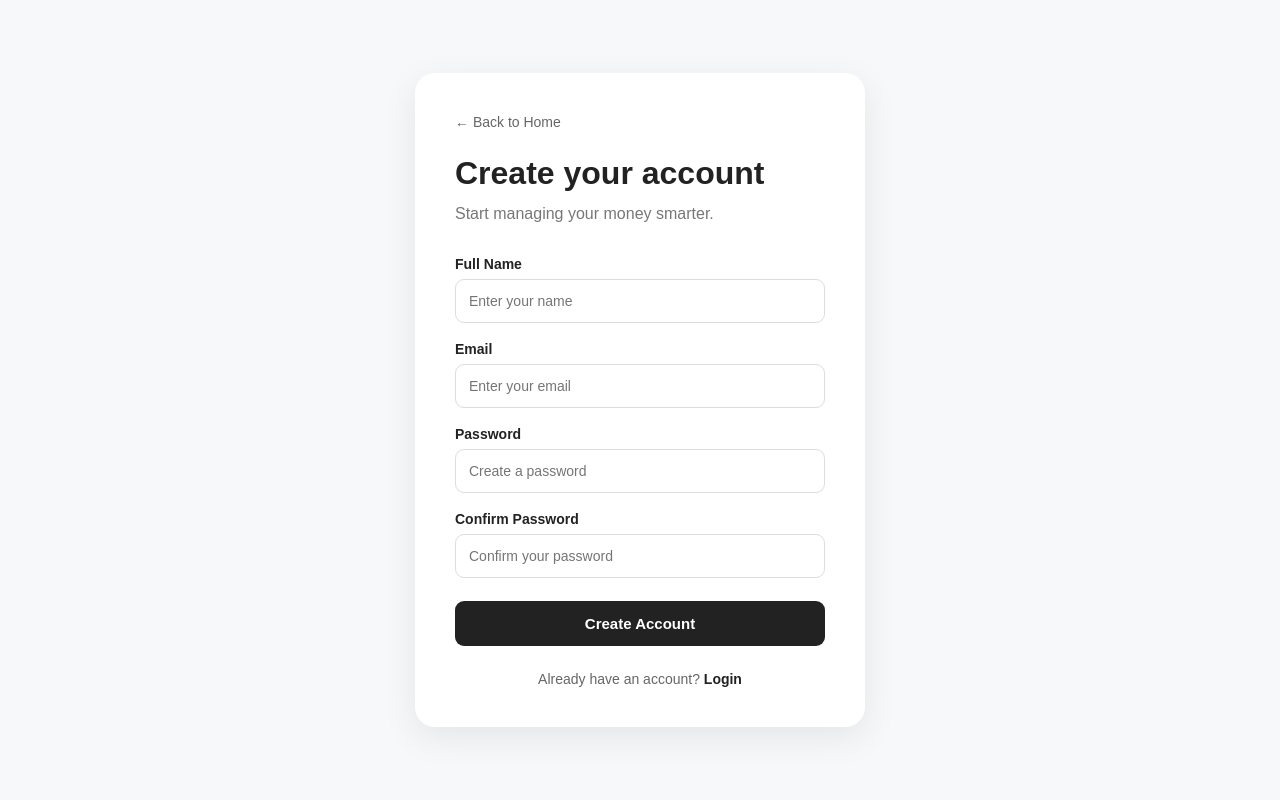
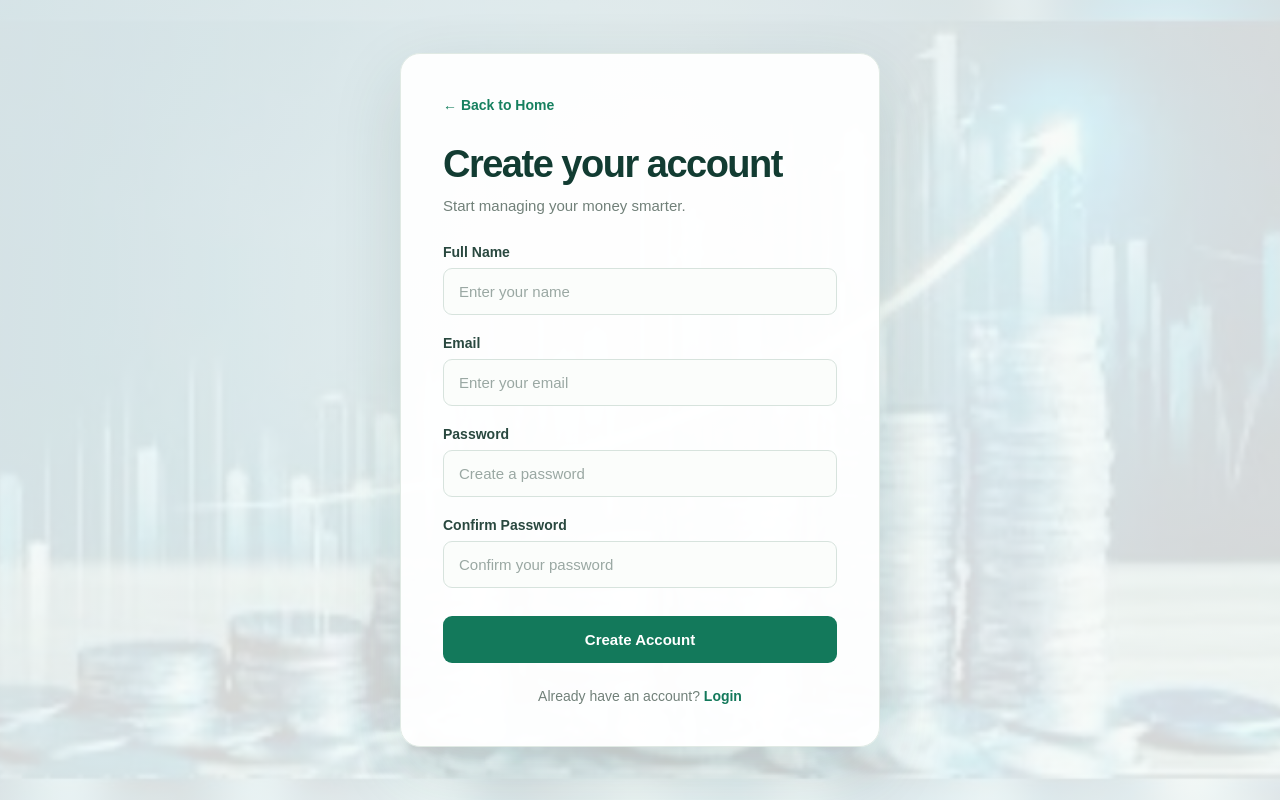
Before and after one commit to Akshatha722/expense-tracker, a website: page client/register.html in a window 1280 px wide. Drawn offline with Linux system fonts and the light colour scheme.

Commit message:
designed register page

```diff
--- /dev/null
+++ b/client/register.css
@@ -0,0 +1,169 @@
+* {
+    margin: 0;
+    padding: 0;
+    box-sizing: border-box;
+}
+
+body {
+    font-family: Arial, Helvetica, sans-serif;
+    min-height: 100vh;
+    color: #173b32;
+
+    background:
+        linear-gradient(
+            rgba(248, 250, 247, 0.86),
+            rgba(248, 250, 247, 0.86)
+        ),
+        url("images/bg.jpg");
+
+    background-size: cover;
+    background-position: center;
+    background-attachment: fixed;
+}
+
+/* PAGE */
+
+.auth-page {
+    min-height: 100vh;
+    display: flex;
+    align-items: center;
+    justify-content: center;
+    padding: 50px 20px;
+}
+
+/* CARD */
+
+.auth-card {
+    width: 100%;
+    max-width: 480px;
+    padding: 42px;
+    background: rgba(255, 255, 255, 0.94);
+    border: 1px solid #e0eae4;
+    border-radius: 20px;
+    box-shadow: 0 25px 70px rgba(25, 70, 55, 0.14);
+}
+
+/* BACK LINK */
+
+.back-link {
+    display: inline-block;
+    margin-bottom: 30px;
+    color: #16805f;
+    text-decoration: none;
+    font-size: 14px;
+    font-weight: 700;
+}
+
+.back-link:hover {
+    color: #0f624a;
+}
+
+/* HEADING */
+
+.auth-card h1 {
+    color: #123c32;
+    font-size: 38px;
+    line-height: 1.15;
+    letter-spacing: -1.5px;
+    margin-bottom: 10px;
+}
+
+.auth-subtitle {
+    color: #718079;
+    font-size: 15px;
+    margin-bottom: 30px;
+}
+
+/* FORM */
+
+.form-group {
+    margin-bottom: 20px;
+}
+
+.form-group label {
+    display: block;
+    margin-bottom: 8px;
+    color: #29483f;
+    font-size: 14px;
+    font-weight: 700;
+}
+
+.form-group input {
+    width: 100%;
+    padding: 14px 15px;
+    border: 1px solid #d7e3dd;
+    border-radius: 9px;
+    background: #fbfdfb;
+    color: #173b32;
+    font-size: 15px;
+    outline: none;
+    transition: 0.2s ease;
+}
+
+.form-group input::placeholder {
+    color: #9aa8a3;
+}
+
+.form-group input:focus {
+    border-color: #16805f;
+    box-shadow: 0 0 0 3px rgba(22, 128, 95, 0.10);
+    background: white;
+}
+
+/* BUTTON */
+
+.auth-button {
+    width: 100%;
+    margin-top: 8px;
+    padding: 15px;
+    border: none;
+    border-radius: 9px;
+    background: #13795b;
+    color: white;
+    font-size: 15px;
+    font-weight: 800;
+    cursor: pointer;
+    transition: 0.25s ease;
+}
+
+.auth-button:hover {
+    background: #0f624a;
+    transform: translateY(-2px);
+}
+
+/* LOGIN LINK */
+
+.switch-auth {
+    margin-top: 25px;
+    text-align: center;
+    color: #718079;
+    font-size: 14px;
+}
+
+.switch-auth a {
+    color: #13795b;
+    font-weight: 800;
+    text-decoration: none;
+}
+
+.switch-auth a:hover {
+    text-decoration: underline;
+}
+
+/* MOBILE */
+
+@media (max-width: 600px) {
+
+    .auth-page {
+        padding: 25px 15px;
+    }
+
+    .auth-card {
+        padding: 30px 22px;
+        border-radius: 16px;
+    }
+
+    .auth-card h1 {
+        font-size: 32px;
+    }
+}
--- a/client/register.html
+++ b/client/register.html
@@ -6,12 +6,12 @@
 
     <title>Create Account - Expense Tracker</title>
 
-    <link rel="stylesheet" href="auth.css">
+    <link rel="stylesheet" href="register.css">
 </head>
 
 <body>
 
-    <div class="auth-container">
+    <div class="auth-page">
 
         <div class="auth-card">
 
```
